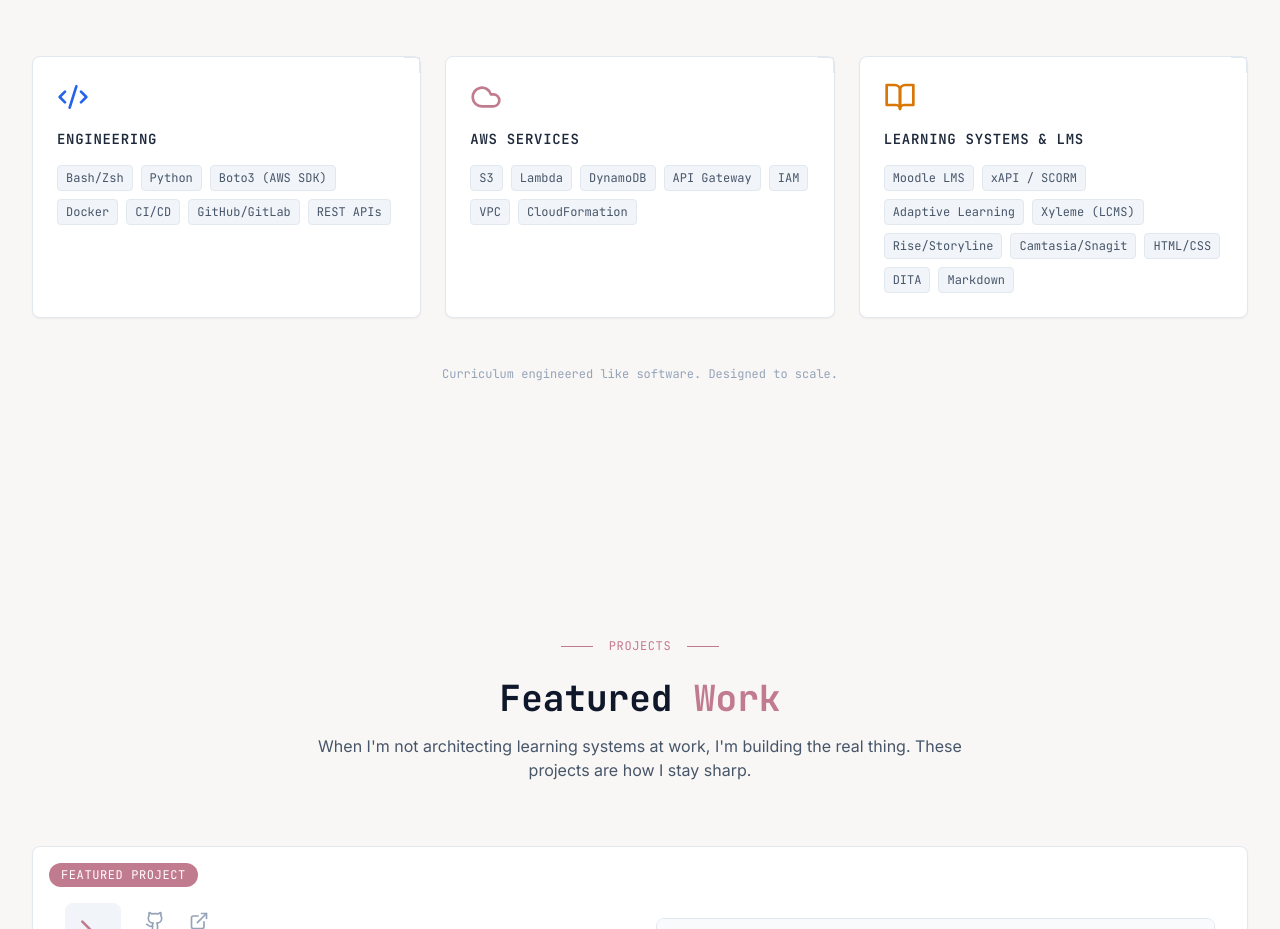
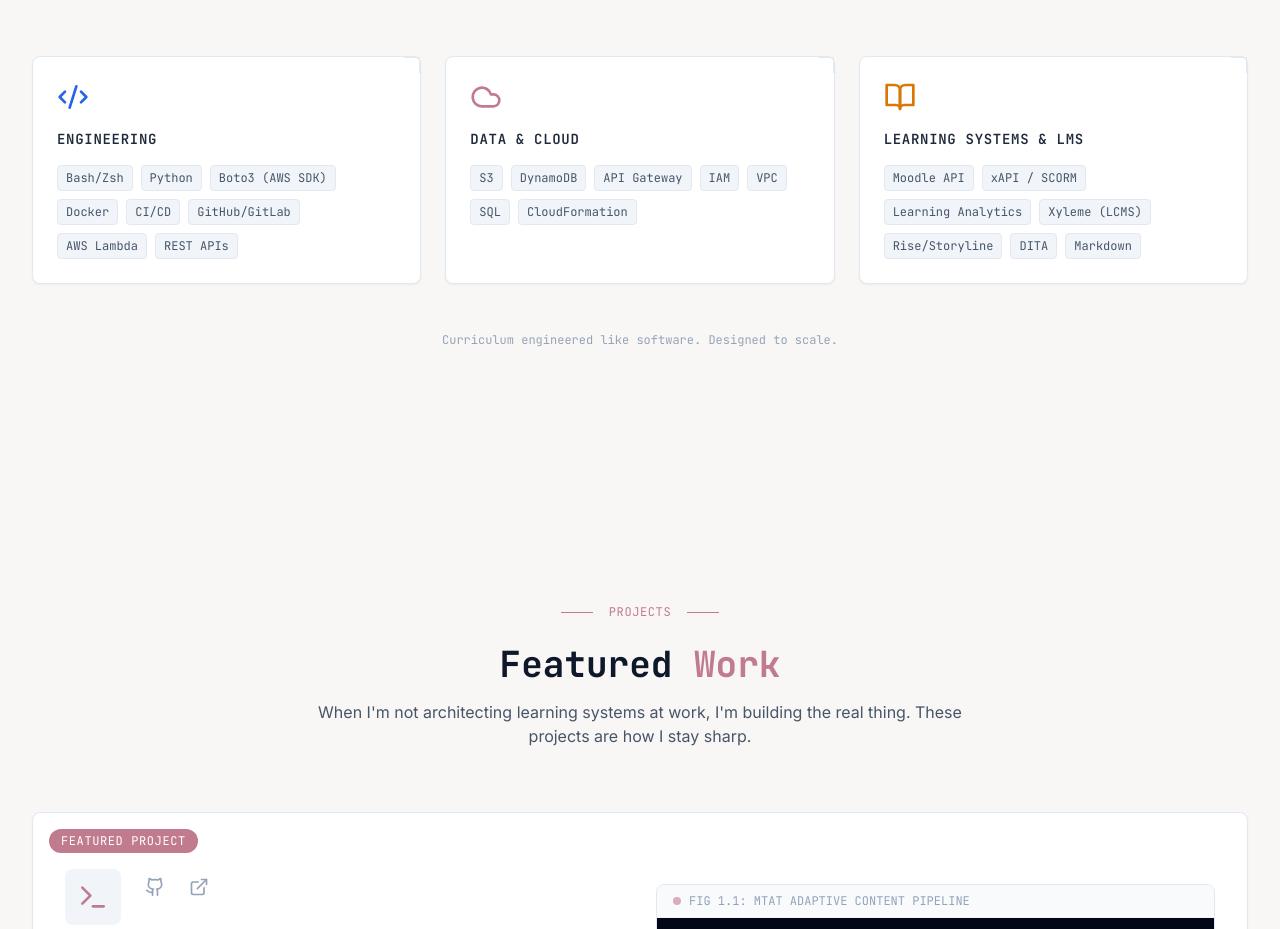
Before and after one commit to coursecoder/coursecoder.github.io, a React (Vite) app: page / in a window 1280 px wide. Shown: the part 3580-4509 px from the top of the page. Built offline with nearby package versions, Linux system fonts and the light colour scheme.

Commit message:
Update toolkit

```diff
--- a/src/sections/Toolkit.tsx
+++ b/src/sections/Toolkit.tsx
@@ -4,19 +4,19 @@ const toolkit = [
   {
     icon: Code2,
     title: 'ENGINEERING',
-    items: ['Bash/Zsh', 'Python', 'Boto3 (AWS SDK)', 'Docker', 'CI/CD', 'GitHub/GitLab', 'REST APIs'],
+    items: ['Bash/Zsh', 'Python', 'Boto3 (AWS SDK)', 'Docker', 'CI/CD', 'GitHub/GitLab', 'AWS Lambda', 'REST APIs'],
     color: 'text-blue-600',
   },
   {
     icon: Cloud,
-    title: 'AWS SERVICES',
-    items: ['S3', 'Lambda', 'DynamoDB', 'API Gateway', 'IAM', 'VPC', 'CloudFormation'],
+    title: 'DATA & CLOUD',
+    items: ['S3',  'DynamoDB', 'API Gateway', 'IAM', 'VPC', 'SQL', 'CloudFormation'],
     color: 'text-rose',
   },
   {
     icon: BookOpen,
     title: 'LEARNING SYSTEMS & LMS',
-    items: ['Moodle LMS', 'xAPI / SCORM', 'Adaptive Learning', 'Xyleme (LCMS)', 'Rise/Storyline', 'Camtasia/Snagit', 'HTML/CSS', 'DITA', 'Markdown'],
+    items: ['Moodle API', 'xAPI / SCORM', 'Learning Analytics', 'Xyleme (LCMS)', 'Rise/Storyline', 'DITA', 'Markdown'],
     color: 'text-amber-600',
   },
 ]
```
